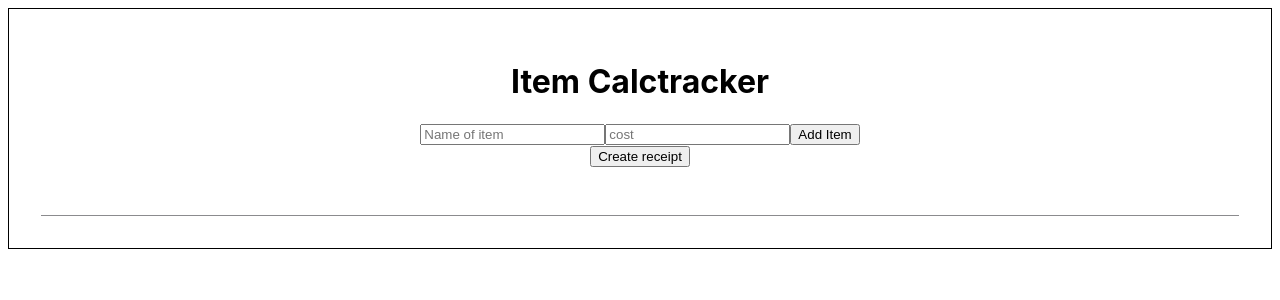
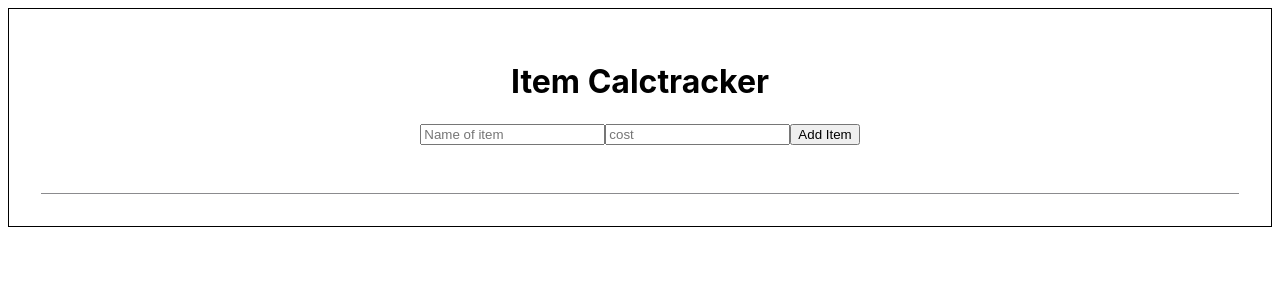
Before and after one commit to kyruken/item-calctracker, a React (Vite) app: page / in a window 1280 px wide. Shown: the top 300 px of the page. Built offline with nearby package versions, Linux system fonts and the light colour scheme.

Commit message:
add conditional rendering to receipt

```diff
--- a/src/App.jsx
+++ b/src/App.jsx
@@ -41,8 +41,6 @@ function App() {
     />
   })
 
-
-  console.log(items);
   return (
     <div className="App">
       <h1>Item Calctracker</h1>
@@ -57,7 +55,7 @@ function App() {
         resetStates();
       }}>Reset</button>
       }
-      <button onClick={submitItems}>Create receipt</button>
+      {items.length > 0 && <button onClick={submitItems}>Create receipt</button>}
       <div className="item-container padding-tb-1 flex-col flex-center">{itemElements}</div>
       {totalCost &&
       <div>
```
